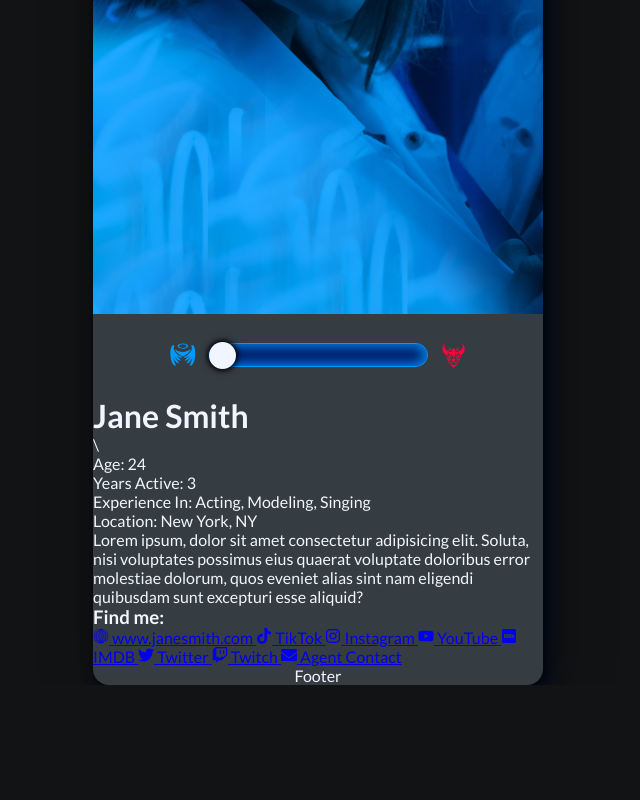
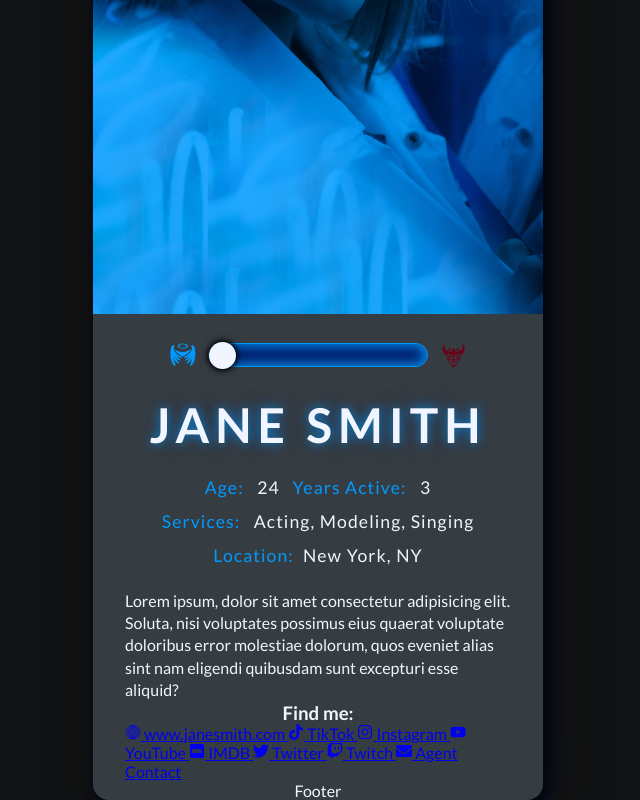
Before and after one commit to BorofskyDev/model-card-react, a React (Vite) app: page / in a window 1280 px wide. Shown: the part 484-1284 px from the top of the page, without its empty margins (322-962 px from the left). Before the commit the page ends 1169 px from the top, so only its background shows below. Built offline with nearby package versions, Linux system fonts and the light colour scheme.

Commit message:
updated header slider bar and started body

```diff
--- a/src/components/Header/Header.css
+++ b/src/components/Header/Header.css
@@ -51,7 +51,7 @@
   justify-content: flex-end;
   background-color: #6d0019;
   border-color: #ff003a;
-  box-shadow: 0 0 0.375em 0.125em rgba(255, 0, 58, 0.87) inset;
+  box-shadow: 0 0 0.375em 0.125em rgba(255, 0, 58, 0.8) inset;
   transition: all 500ms ease-in-out;
 }
 
@@ -65,8 +65,20 @@
 
 .header__blue {
   color: #009aff;
+  cursor: pointer;
+  transition: all 500ms ease-in-out;
 }
 
 .header__red {
+  color: #6d0019;
+  cursor: pointer;
+  transition: all 500ms ease-in-out;
+}
+
+.toggled.header__blue {
+  color: #001a65;
+}
+
+.toggled.header__red {
   color: #ff003a;
 }
--- a/src/components/Header/Header.jsx
+++ b/src/components/Header/Header.jsx
@@ -3,15 +3,24 @@ import { GiAngelOutfit, GiDevilMask } from 'react-icons/gi';
 import './Header.css';
 
 export default function Header(props) {
+  const redImg = props.redMode ? 'red__header header__image' : 'header__image';
+
+  const redToggler = props.redMode
+    ? 'red__toggler header__toggler--slider'
+    : 'header__toggler--slider';
+
+  const iconRed = props.redMode ? 'toggled header__red' : 'header__red';
+  const iconBlue = props.redMode ? 'toggled header__blue' : 'header__blue';
+
   return (
     <header className="header">
-      <div className={props.redMode ? "red__header header__image" : "header__image"}></div>
+      <div className={redImg}></div>
       <div className="header__toggler">
-        <GiAngelOutfit className="header__blue" />
-        <div className={props.redMode ? "red__toggler header__toggler--slider" : "header__toggler--slider"} onClick={props.toggleRedMode}>
+        <GiAngelOutfit className={iconBlue} onClick={props.toggleRedMode} />
+        <div className={redToggler} onClick={props.toggleRedMode}>
           <div className="header__toggler--circle"></div>
         </div>
-        <GiDevilMask className="header__red" />
+        <GiDevilMask className={iconRed} onClick={props.toggleRedMode} />
       </div>
     </header>
   );
--- a/src/components/Main/Main.css
+++ b/src/components/Main/Main.css
@@ -0,0 +1,36 @@
+.card__container {
+    display: flex;
+    flex-direction: column;
+    justify-content: center;
+    align-items: center;
+    padding: 0 2em;
+}
+
+.card__title {
+    font-size: 3rem;
+    text-transform: uppercase;
+    letter-spacing: 0.125em;
+    text-shadow: 0 0 0.25em rgba(0, 154, 255, 0.8), 0 0 0.5em rgba(0, 26, 101, 0.4);
+}
+
+.card__about--container {
+    display: flex;
+    flex-wrap: wrap;
+    align-items: center;
+    justify-content: center;
+    gap: 0.8em;
+    margin: 1.5em 0;
+}
+
+.card__about {
+    font-size: 1.1rem;
+    letter-spacing: 0.0625em;
+}
+
+.card__about--desc {
+    color: #009aff;
+}
+
+.card__content {
+    line-height: 1.4;
+}
--- a/src/components/Main/Main.jsx
+++ b/src/components/Main/Main.jsx
@@ -8,17 +8,27 @@ import {
   FaEnvelope,
   FaTwitch,
 } from 'react-icons/fa';
+import './Main.css'
 
 export default function Main() {
   return (
     <div className="card__container">
       <div className="card__toggler"></div>
-      <h1 className="card__title">Jane Smith</h1>\
+      <h1 className="card__title">Jane Smith</h1>
       <div className="card__about--container">
-        <p className="card__about">Age: 24</p>
-        <p className="card__about">Years Active: 3</p>
-        <p className="card__about">Experience In: Acting, Modeling, Singing</p>
-        <p className="card__about">Location: New York, NY</p>
+        <p className="card__about">
+          <span className="card__about--desc">Age: &nbsp;</span> 24
+        </p>
+        <p className="card__about">
+          <span className="card__about--desc">Years Active: &nbsp;</span> 3
+        </p>
+        <p className="card__about">
+          <span className="card__about--desc">Services: &nbsp;</span> Acting,
+          Modeling, Singing
+        </p>
+        <p className="card__about">
+          <span className="card__about--desc">Location: &nbsp;</span>New York, NY
+        </p>
       </div>
       <p className="card__content">
         Lorem ipsum, dolor sit amet consectetur adipisicing elit. Soluta, nisi
```
